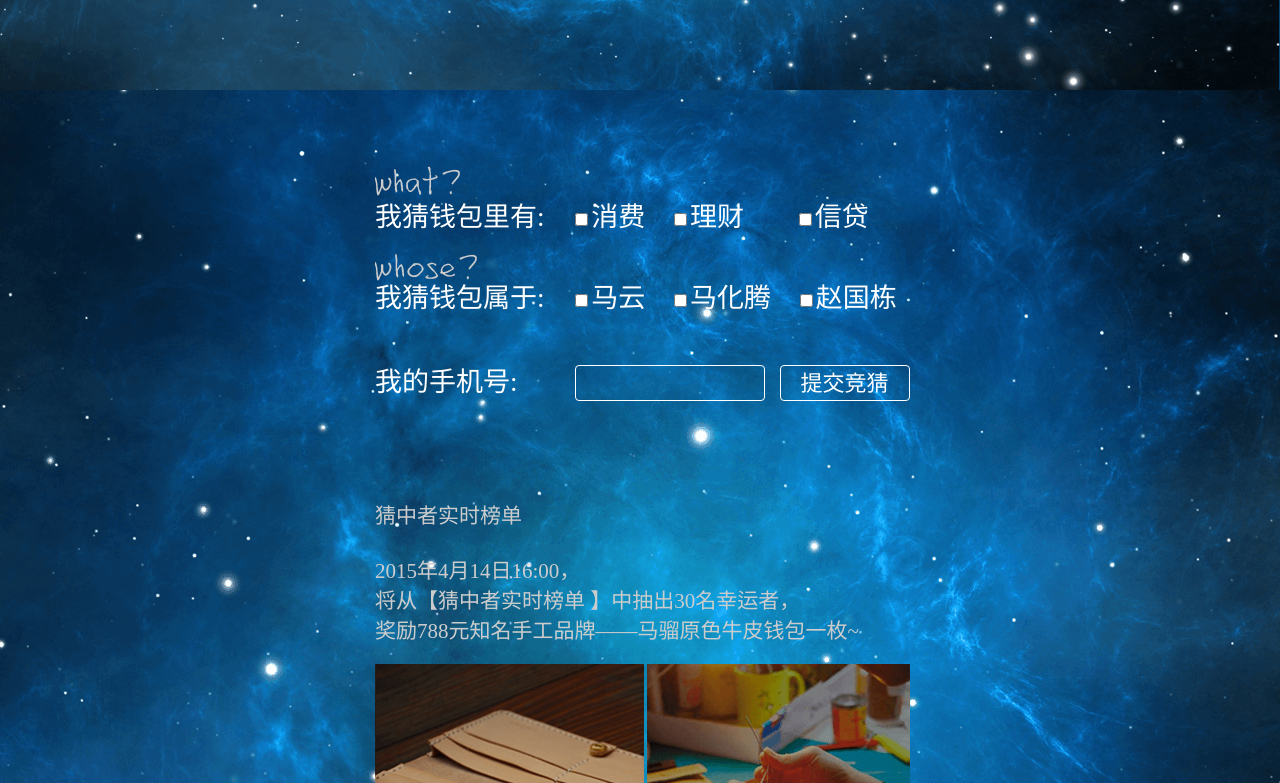
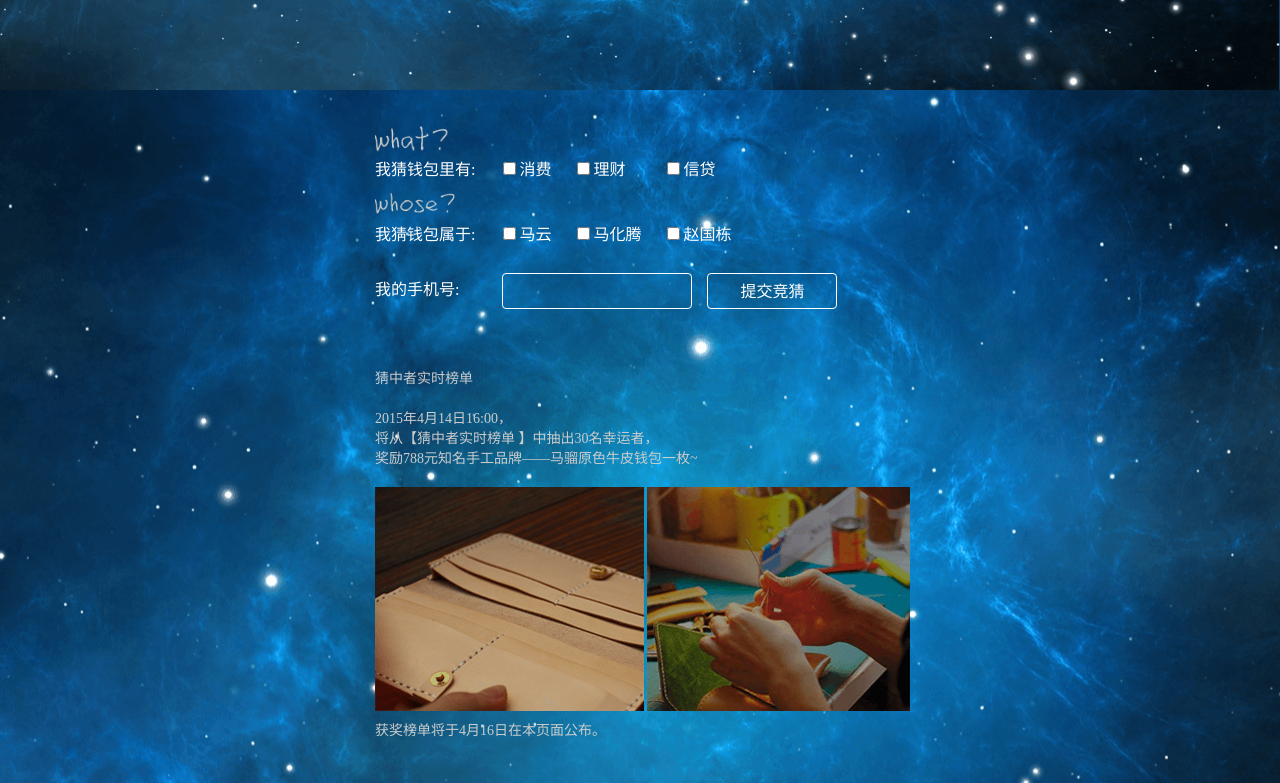
Before and after one commit to leohgbs/quiz, a plain HTML site: page app/desk.html in a window 1280 px wide. Shown: the part 630-1413 px from the top of the page. Drawn offline with Linux system fonts and the light colour scheme; no server answers.

Commit message:
调整pc端样式

```diff
--- a/app/assets/stylesheets/src/desk.sass
+++ b/app/assets/stylesheets/src/desk.sass
@@ -20,9 +20,6 @@
   // display: none
   line-height: 0
   background-color: #095890
-  // cursor: -webkit-grab
-  // cursor: -moz-grab
-  // cursor: grab
 
 .time-notice
   position: relative
@@ -48,7 +45,6 @@
     font-size: 15px
     margin-bottom: 20px
   img
-    // width: percentage(37/640)
     @include animation(go 1.2s infinite ease-in)
 
 @keyframes go
@@ -99,15 +95,15 @@
   padding-left: 55px
   margin: 0 auto
   padding-bottom: 170px
-  margin-top: 75px
-  font-size: 27px
+  margin-top: 35px
+  font-size: 16px
   color: #fff
 
   .first
-    margin-bottom: 25px
+    margin-bottom: 15px
 
   .mobile-wrapper
-    margin-top: 55px
+    margin-top: 30px
     position: relative
 
     .pre
@@ -126,24 +122,30 @@
     // border: 1px solid #fff
     background: none
 
+  .game-what
+    width: 75px
+
+  .game-whose
+    width: 88px
+
   .mobile
     display: inline-block
     height: 34px
     width: 178px
-    margin-left: 57px
+    margin-left: 43px
 
     padding: 0 5px
     border: 1px solid #fff
     border-radius: 4px
     color: #fff
     line-height: 34px
-    font-size: 22px
+    font-size: 16px
     background: none
 
   .send-mobile
     position: absolute
     height: 36px
-    font-size: 22px
+    font-size: 16px
     padding: 0 15px
     margin-left: 15px
     line-height: 36px
@@ -155,8 +157,8 @@
     cursor: pointer
 
 .user-list
-  margin-top: 115px
-  font-size: 21px
+  margin-top: 70px
+  font-size: 14px
   color: #ccc
   h2
     margin-bottom: 15px
@@ -167,8 +169,8 @@
   li
     float: left
     margin-right: 19px
-    font-size: 21px
-    line-height: 30px
+    font-size: 14px
+    line-height: 20px
     color: #ccc
 
   li:nth-child(4n)
@@ -178,9 +180,9 @@
     color: #cc3333
 
 .other-notice
-  margin-top: 25px
-  font-size: 21px
-  line-height: 30px
+  margin-top: 15px
+  font-size: 14px
+  line-height: 20px
   color: #ccc
 
 .footer
@@ -189,7 +191,7 @@
   // padding-right: percentage(50/640)
 
 .footer-msg
-  font-size: 21px
+  font-size: 14px
   color: #ccc
 
 .logo
@@ -234,7 +236,7 @@
   position: relative
   img
     position: absolute
-    left: 184px
+    left: 127px
     bottom: -307px
     z-index: 500
 
--- a/app/assets/stylesheets/src/index.sass
+++ b/app/assets/stylesheets/src/index.sass
@@ -213,6 +213,10 @@
 
   .bg-img
     line-height: 0
+  .other-notice
+    font-size: 11px
+  .footer-msg
+    font-size: 11px
 
   .game-view
     line-height: 0
--- a/app/desk.html
+++ b/app/desk.html
@@ -25,11 +25,11 @@
         <!-- <img class="game-bg" src="assets/images/game-bg-desktop.png" alt=""> -->
         <div class="game-view-inner">
         <div class="game-wrapper">
-          <div style="margin-bottom:5px"><img class="game-what" src="assets/images/what.png" alt=""></div>
+          <div style="margin-bottom:0px"><img class="game-what" src="assets/images/what.png" alt=""></div>
           <div class="first">我猜钱包里有:
             <label for="consumption"style="margin-left:20px"><input type="checkbox" id="consumption"/>消费</label>
             <label for="finance" style="margin-left: 18px"><input type="checkbox" id="finance"/>理财</label>
-            <label for="credit" style="margin-left: 44px"><input type="checkbox" id="credit"/>信贷</label>
+            <label for="credit" style="margin-left: 34px"><input type="checkbox" id="credit"/>信贷</label>
           </div>
 
           <div style="margin-bottom: 10px;"><img class="game-whose" src="assets/images/whose.png" alt=""></div>
```
Also changed, not shown: app/assets/stylesheets/dist/desk.css, app/assets/stylesheets/dist/index.css.
